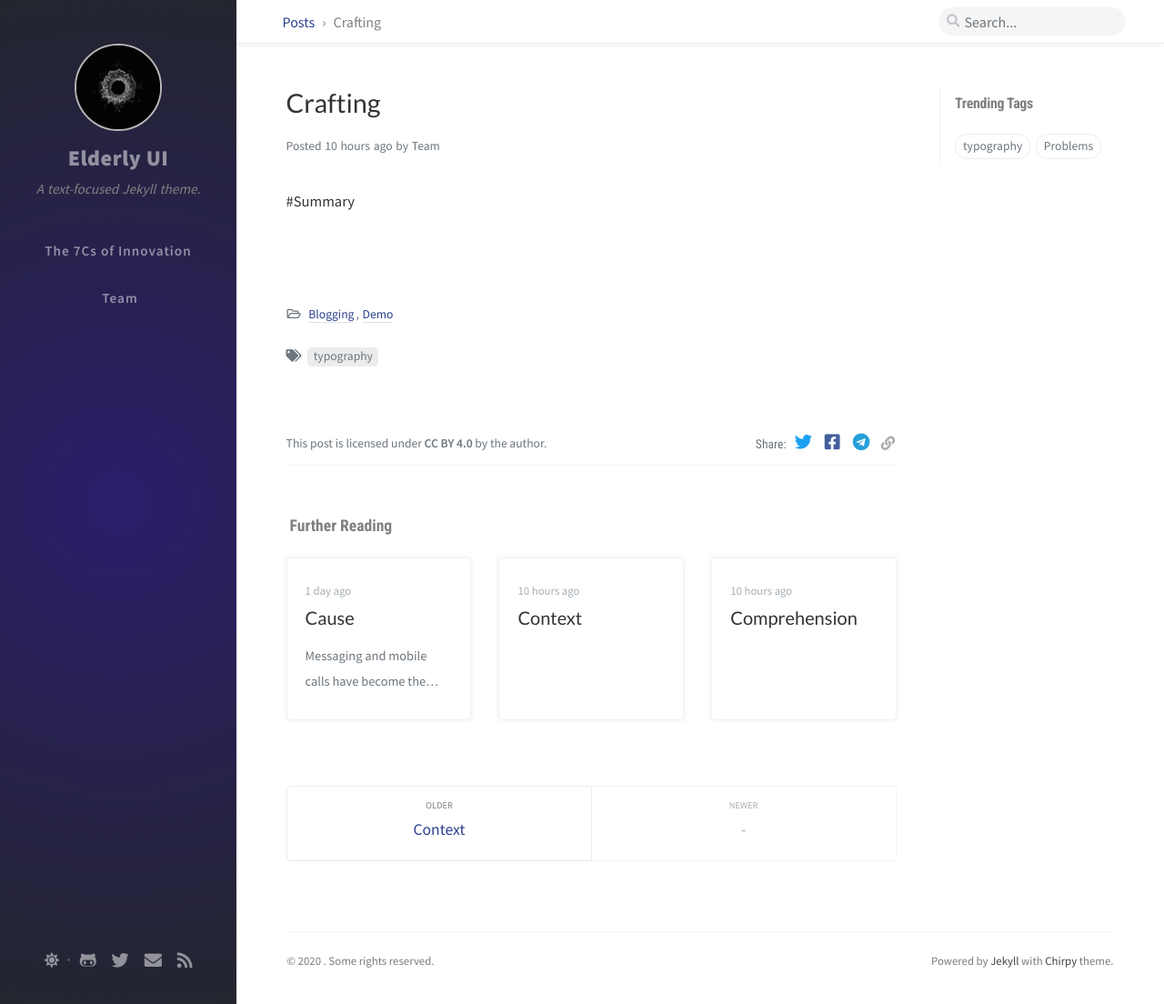
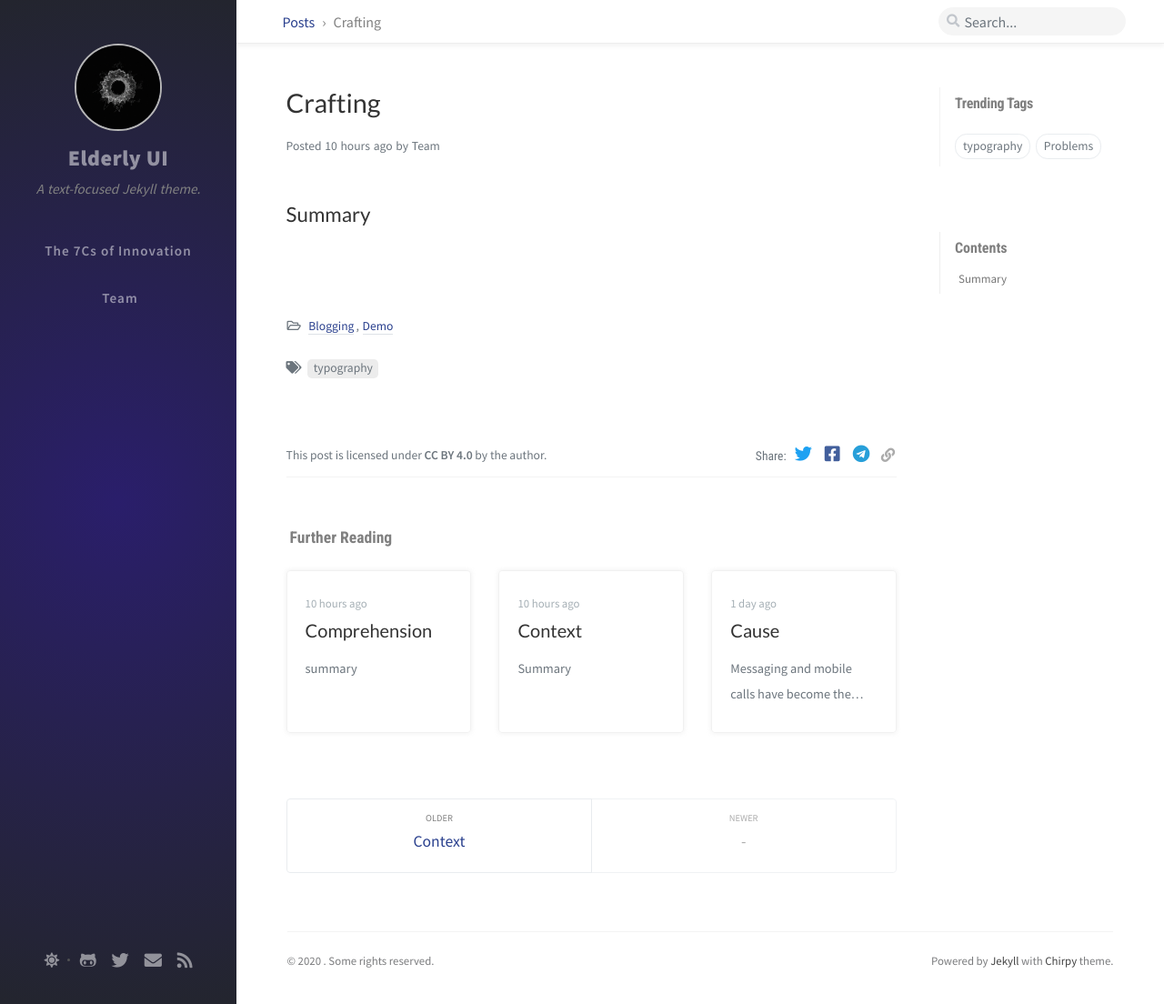
Before and after one commit to 3y3p4tch/elderlyUI, a Jekyll site: the page built from _posts/2020-10-23-crafting.md, in a window 1280 px wide and 1104 px high. Shown: the whole window at 91% size. Built offline with Jekyll 4.4.1, drawn with Linux system fonts in a browser that asks for light colours; nearby versions of some CDN libraries; comment, search, counter and statistics services are not loaded.

Commit message:
further edits in tabs

```diff
--- a/_posts/2020-10-23-crafting.md
+++ b/_posts/2020-10-23-crafting.md
@@ -5,4 +5,4 @@
 tags: [typography]
 math: true
 ---
-#Summary
+## Summary
```
Also changed, not shown: _posts/2020-10-23-comprehension.md (+9 -0 lines), _posts/2020-10-23-context.md (+8 -0 lines).
